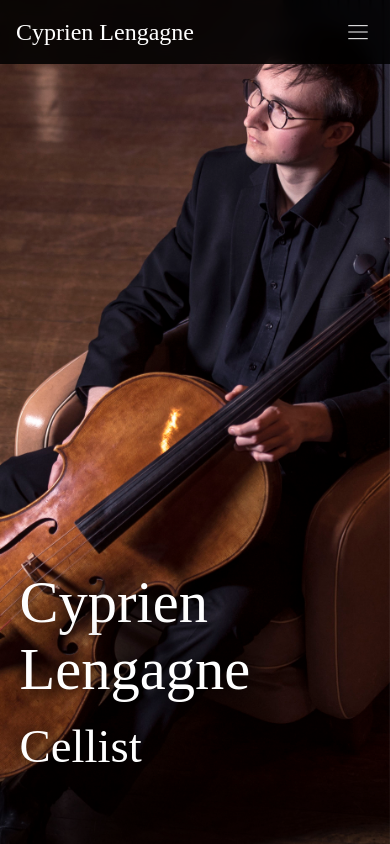
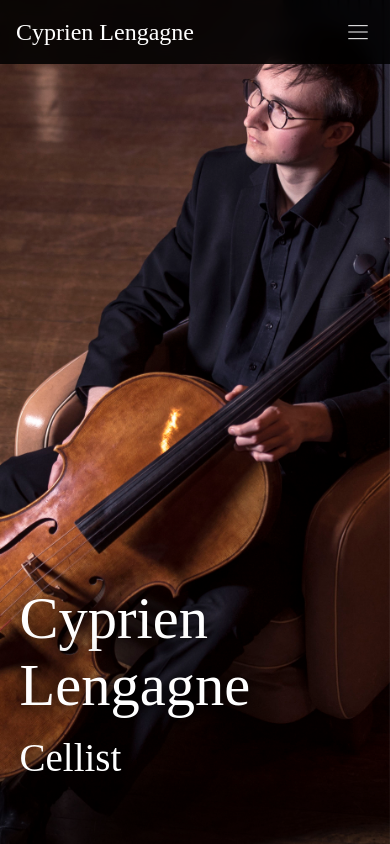
Before and after one commit to cy-len/cyprienlengagne, a SvelteKit app: page /en in a window 390 px wide. Shown: the top 844 px of the page. Built offline with nearby package versions, Linux system fonts and the light colour scheme; no server answers; a web font is replaced by a local one.

Commit message:
Instrument font size

```diff
--- a/src/components/home/HomeStructure.svelte
+++ b/src/components/home/HomeStructure.svelte
@@ -150,7 +150,7 @@
     }
 
     .instrument {
-        font-size: min(3rem, 12vw);
+        font-size: min(3rem, 10vw);
         text-shadow: 0 0 3rem rgba(0, 0, 0, 1), 0 0 1rem rgba(0, 0, 0, 1);
         margin-top: 1rem;
     }
--- a/src/styles/global.css
+++ b/src/styles/global.css
@@ -43,7 +43,17 @@ h1 {
 }
 
 h2 {
-    font-size: 2.5rem;
+    font-size: 2.25rem;
+}
+
+@media screen and (max-width: 55rem) {
+    h1 {
+        font-size: 2.5rem;
+    }
+
+    h2 {
+        font-size: 1.75rem;
+    }
 }
 
 h3 {
```
